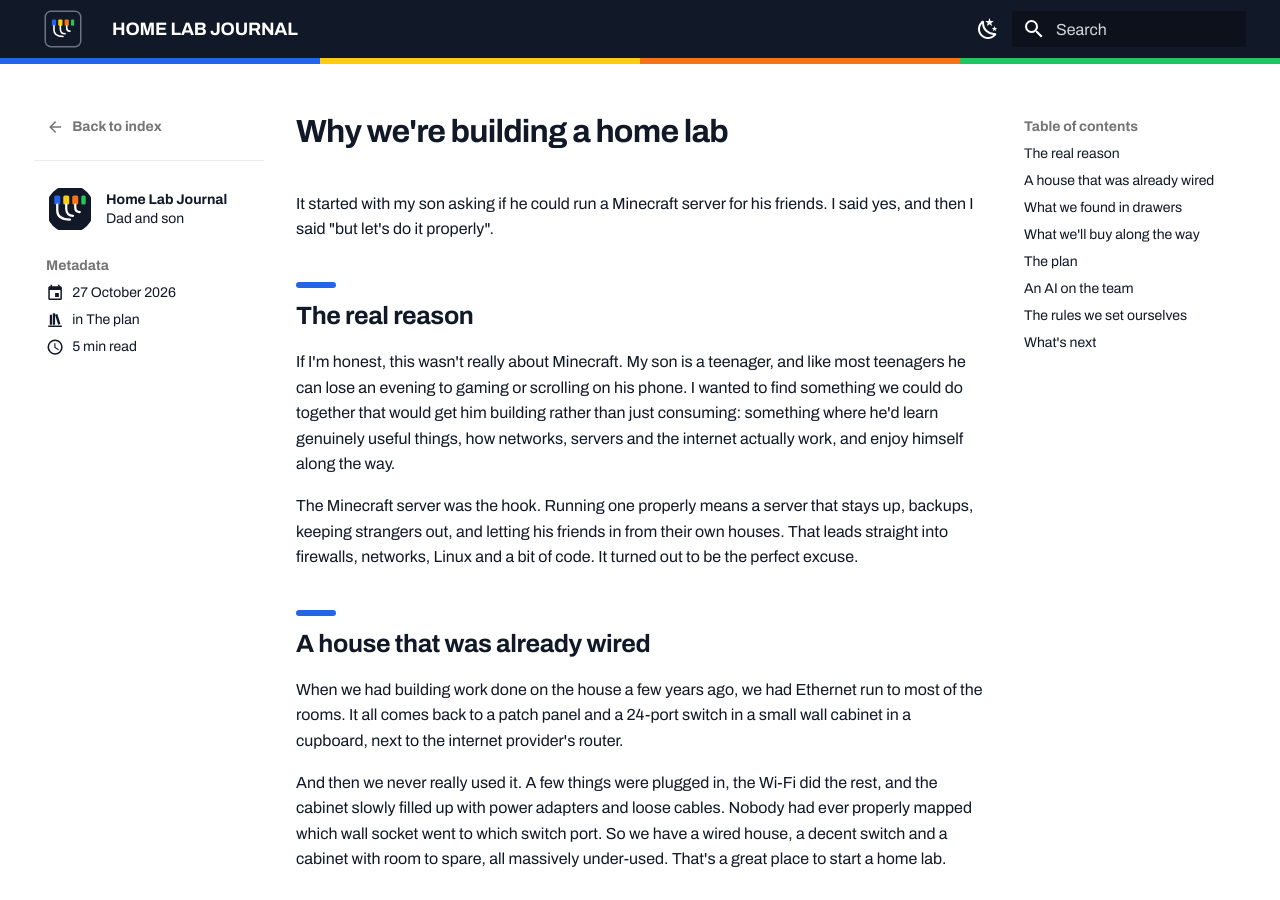
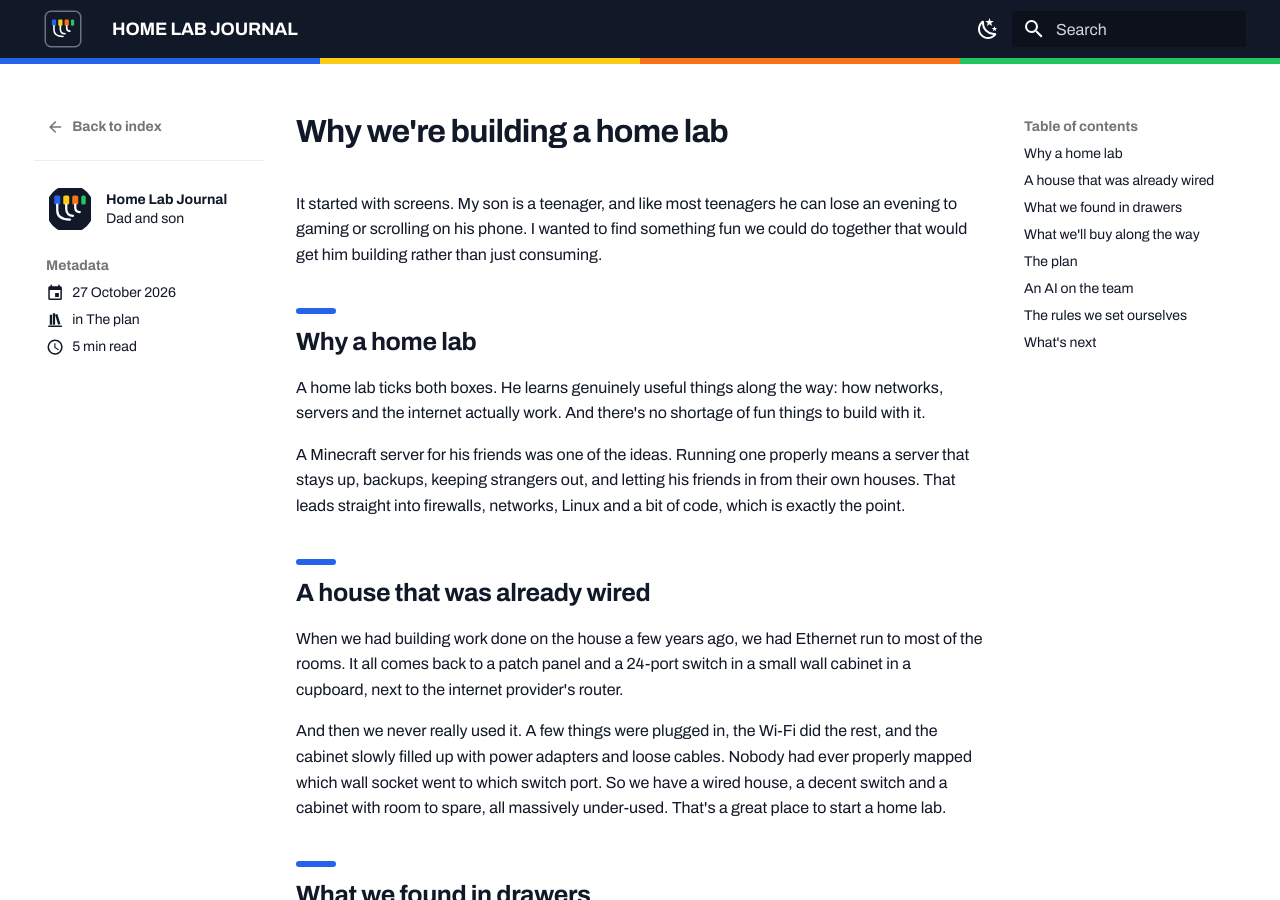
Before and after one commit to homelabjournal/homelabjournal.github.io, an MkDocs documentation site: the page built from docs/posts/why-were-building-a-home-lab.md, in a window 1280 px wide and 900 px high. Built offline with MkDocs 1.6.1 and Material for MkDocs 9.7.7, drawn with Linux system fonts in a browser that asks for light colours; some web fonts are replaced.

Commit message:
Why post: it started with screens, not Minecraft

```diff
--- a/docs/posts/why-were-building-a-home-lab.md
+++ b/docs/posts/why-were-building-a-home-lab.md
@@ -7,15 +7,15 @@ categories: [The plan]
 
 # Why we're building a home lab
 
-It started with my son asking if he could run a Minecraft server for his friends. I said yes, and then I said "but let's do it properly".
+It started with screens. My son is a teenager, and like most teenagers he can lose an evening to gaming or scrolling on his phone. I wanted to find something fun we could do together that would get him building rather than just consuming.
 
 <!-- more -->
 
-## The real reason
+## Why a home lab
 
-If I'm honest, this wasn't really about Minecraft. My son is a teenager, and like most teenagers he can lose an evening to gaming or scrolling on his phone. I wanted to find something we could do together that would get him building rather than just consuming: something where he'd learn genuinely useful things, how networks, servers and the internet actually work, and enjoy himself along the way.
+A home lab ticks both boxes. He learns genuinely useful things along the way: how networks, servers and the internet actually work. And there's no shortage of fun things to build with it.
 
-The Minecraft server was the hook. Running one properly means a server that stays up, backups, keeping strangers out, and letting his friends in from their own houses. That leads straight into firewalls, networks, Linux and a bit of code. It turned out to be the perfect excuse.
+A Minecraft server for his friends was one of the ideas. Running one properly means a server that stays up, backups, keeping strangers out, and letting his friends in from their own houses. That leads straight into firewalls, networks, Linux and a bit of code, which is exactly the point.
 
 ## A house that was already wired
 
```
